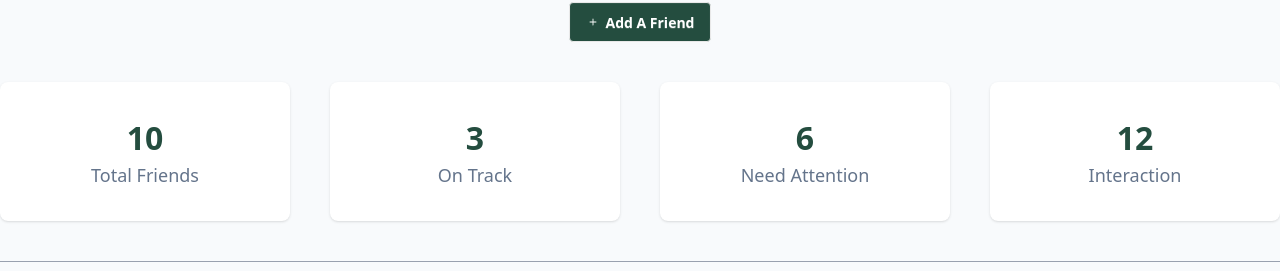
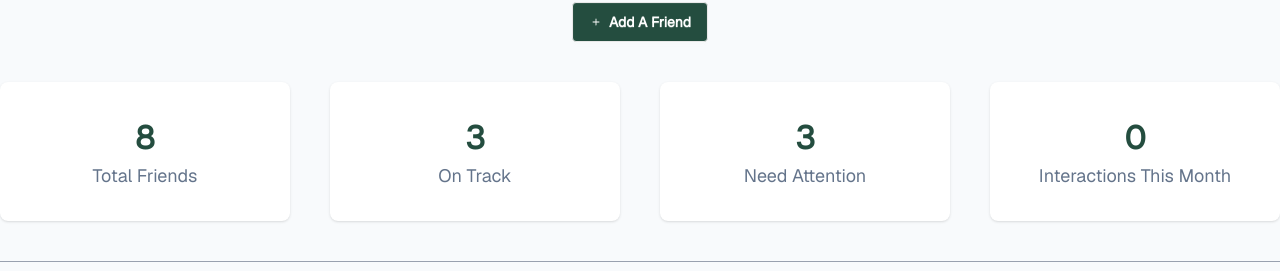
Before and after one commit to fardinfaruk-bd/KeenKeeper-A7-Next.js, a Next.js app: page / in a window 1280 px wide. Shown: the part 274-545 px from the top of the page. Built offline with nearby package versions, Linux system fonts and the light colour scheme.

Commit message:
make functional the stats page and Use google fonts

```diff
--- a/package.json
+++ b/package.json
@@ -16,7 +16,8 @@
     "react-dom": "19.2.4",
     "react-icons": "^5.6.0",
     "react-spinners": "^0.17.0",
-    "react-toastify": "^11.0.5"
+    "react-toastify": "^11.0.5",
+    "recharts": "^3.8.1"
   },
   "devDependencies": {
     "@tailwindcss/postcss": "^4",
--- a/src/app/layout.js
+++ b/src/app/layout.js
@@ -1,18 +1,18 @@
-import { Geist, Geist_Mono } from "next/font/google";
+import { Geist } from "next/font/google";
 import "./globals.css";
 import Navbar from "@/components/Shared/Navbar/Navbar";
 import Footer from "@/components/Shared/Footer";
 import Providers from "./lib/provider";
+import { ToastContainer } from "react-toastify";
 
 const geistSans = Geist({
-  variable: "--font-geist-sans",
   subsets: ["latin"],
+  weight: "400"
 });
 
-const geistMono = Geist_Mono({
-  variable: "--font-geist-mono",
-  subsets: ["latin"],
-});
+
+
+
 
 export const metadata = {
   title: "Create Next App",
@@ -24,13 +24,15 @@ export default function RootLayout({ children }) {
     <html
       lang="en"
       data-theme="light"
-      className={`${geistSans.variable} ${geistMono.variable} h-full antialiased`}
+      className={`${geistSans.className}  h-full antialiased`}
     >
       <body className="min-h-full flex flex-col bg-[#F8FAFC]">
         <Providers>
           <Navbar />
           {children}
           <Footer />
+
+          <ToastContainer />
         </Providers>
       </body>
     </html>
--- a/src/app/page.js
+++ b/src/app/page.js
@@ -1,5 +1,5 @@
 import Banner from "@/components/homepage/Banner/Banner";
-import Friends from "@/components/homepage/Banner/Friends";
+import Friends from "@/components/homepage/Friends";
 import { div } from "framer-motion/client";
 
 
--- a/src/app/state/page.jsx
+++ b/src/app/state/page.jsx
@@ -1,7 +1,13 @@
+import PieChartWithPaddingAngle from "@/components/stats/Rechart";
+
 const page = () => {
     return (
-        <div>
-            State here
+        <div className="container mx-auto">
+            <div className="w-[90%] mx-auto mt-10">
+                <h1 className="text-5xl text-[#1F2937] font-bold mb-4">Friendship Analytics</h1>
+                <PieChartWithPaddingAngle />
+            </div>
+
         </div>
     );
 };
--- a/src/app/timeline/page.jsx
+++ b/src/app/timeline/page.jsx
@@ -4,9 +4,11 @@ import React from 'react';
 
 const TimelinePage = () => {
     return (
-        <div className='container mx-auto  min-h-screen py-10 p-30 space-y-5'>
-            <h1 className='text-[#1F2937] text-5xl font-bold'>Timeline</h1>
-            <TimelineCard />
+        <div className='container mx-auto  min-h-screen py-10'>
+            <div className="w-[85%] mx-auto space-y-5">
+                <h1 className='text-[#1F2937] text-5xl font-bold'>Timeline</h1>
+                <TimelineCard />
+            </div>
         </div>
     );
 };
--- a/src/components/homepage/Banner/Banner.jsx
+++ b/src/components/homepage/Banner/Banner.jsx
@@ -1,5 +1,6 @@
 import React from 'react';
 import { IoIosAdd } from 'react-icons/io';
+import BannerCard from './BannerCard';
 
 const Banner = () => {
     return (
@@ -13,22 +14,11 @@ const Banner = () => {
                     <button className='btn bg-[#244D3F] text-white'><IoIosAdd /> Add A Friend</button>
                 </div>
                 <div className='grid grid-cols-4 gap-10'>
-                    <div className='bg-white p-8 text-center rounded-lg shadow-sm'>
-                        <h3 className='text-[#244D3F] font-bold text-[32px]'>10</h3>
-                        <p className='text-[#64748B] text-[18px]'>Total Friends</p>
-                    </div>
-                    <div className='bg-white p-8 text-center rounded-lg shadow-sm'>
-                        <h3 className='text-[#244D3F] font-bold text-[32px]'>3</h3>
-                        <p className='text-[#64748B] text-[18px]'>On Track</p>
-                    </div>
-                    <div className='bg-white p-8 text-center rounded-lg shadow-sm'>
-                        <h3 className='text-[#244D3F] font-bold text-[32px]'>6</h3>
-                        <p className='text-[#64748B] text-[18px]'>Need Attention</p>
-                    </div>
-                    <div className='bg-white p-8 text-center rounded-lg shadow-sm'>
-                        <h3 className='text-[#244D3F] font-bold text-[32px]'>12</h3>
-                        <p className='text-[#64748B] text-[18px]'>Interaction</p>
-                    </div>
+                    <BannerCard text="Total Friends" />
+                    <BannerCard text="On Track" />
+                    <BannerCard text="Need Attention" />
+                    <BannerCard text="Interactions This Month" />
+
                 </div>
             </div>
         </div>
--- /dev/null
+++ b/src/components/homepage/Banner/BannerCard.jsx
@@ -0,0 +1,34 @@
+'use client'
+import { FriendTimelineContext } from '@/context/FriendContactProvider';
+import useFriends from '@/hooks/useFriends';
+import React, { useContext } from 'react';
+
+const BannerCard = ({text}) => {
+    const {friends} = useFriends();
+    const { friendTimeline } = useContext(FriendTimelineContext);
+    const onTrackFriend = friends.filter(friend => friend.status === "on-track");
+    const overdueFriend = friends.filter(friend => friend.status === "overdue");
+
+    const handleNumber = (text) => {
+        if (text === "On Track") {
+            return onTrackFriend.length;
+        }else if (text === "Total Friends") {
+            return friends.length;
+        }
+        else if (text === "Need Attention") {
+            return overdueFriend.length;
+        }else if (text === "Interactions This Month") {
+            return friendTimeline.length;
+        }
+    };
+
+
+    return (
+        <div className='bg-white p-8 text-center rounded-lg shadow-sm'>
+            <h3 className='text-[#244D3F] font-bold text-[32px]'> {handleNumber(text)}</h3>
+            <p className='text-[#64748B] text-[18px]'>{text}</p>
+        </div>
+    );
+};
+
+export default BannerCard;
--- /dev/null
+++ b/src/components/stats/Rechart.jsx
@@ -0,0 +1,70 @@
+"use client";
+import { FriendTimelineContext } from "@/context/FriendContactProvider";
+import { useContext } from "react";
+import { Legend, Pie, PieChart, Tooltip } from "recharts";
+
+
+
+const StatsPage = () => {
+
+  const { friendTimeline } = useContext(FriendTimelineContext);
+  console.log(friendTimeline, "timeline card");
+
+  const CallCount = friendTimeline.filter((item) => item.type === "Call").length;
+  const MessageCount = friendTimeline.filter((item) => item.type === "Text").length;
+  const VideoCallCount = friendTimeline.filter((item) => item.type === "Video").length;
+
+
+
+  const data = [
+    { name: 'Call', value: CallCount, fill: '#244d3f' },
+    { name: 'Text', value: MessageCount, fill: '#7f37f5' },
+    { name: 'Video', value: VideoCallCount, fill: '#37a163' },
+  ];
+
+  if (CallCount === 0 && MessageCount === 0 && VideoCallCount === 0) {
+    return (
+      <div className="min-h-[60vh] my-10 shadow p-10 rounded-md flex items-center justify-center ">
+        <h2 className="font-medium text-5xl mb-16 text-[#244D3F]">
+          No interactions to display
+        </h2>
+      </div>
+    )
+  }
+
+
+  return (
+    <div className=" my-10 shadow p-10 rounded-md  container mx-auto">
+      <h2 className="font-medium text-xl mb-16 text-[#244D3F]">
+        By Interaction Type
+      </h2>
+      <PieChart
+        style={{
+          width: "100%",
+          maxWidth: "300px",
+          maxHeight: "80vh",
+          margin: "auto",
+          aspectRatio: 1,
+        }}
+        responsive
+      >
+        <Pie
+          data={data}
+          innerRadius="80%"
+          outerRadius="100%"
+          // Corner radius is the rounded edge of each pie slice
+          cornerRadius="50%"
+          fill="#8884d8"
+          // padding angle is the gap between each pie slice
+          paddingAngle={5}
+          dataKey="value"
+          isAnimationActive={true}
+        />
+        <Legend />
+        <Tooltip />
+      </PieChart>
+    </div>
+  );
+};
+
+export default StatsPage;
--- a/src/components/ui/myBtn/MyBtn.jsx
+++ b/src/components/ui/myBtn/MyBtn.jsx
@@ -2,6 +2,7 @@
 import { FriendTimelineContext } from '@/context/FriendContactProvider';
 import Image from 'next/image';
 import React, { useContext } from 'react';
+import { toast } from 'react-toastify';
 
 
 const MyBtn = ({ text, img, friend }) => {
@@ -15,7 +16,13 @@ const MyBtn = ({ text, img, friend }) => {
             ...friend,
             type: text,
             time: now.toLocaleTimeString(),
+
         };
+        toast.success(`You ${text === 'Call'
+            ? 'Called'
+            : text === 'Video'
+                ? 'Video Call'
+                : 'Texted'}  ${friend.name} successfully!`);
         setFriendTimeline([...friendTimeline, updatedFriend]);
 
     }
```
Also changed, not shown: src/components/timelineCard/TimelineCard.jsx (+19 -6 lines), src/components/homepage/Friends.jsx (renamed from src/components/homepage/Banner/Friends.jsx), 1 other file (tests, documents, lock files or other folders).
